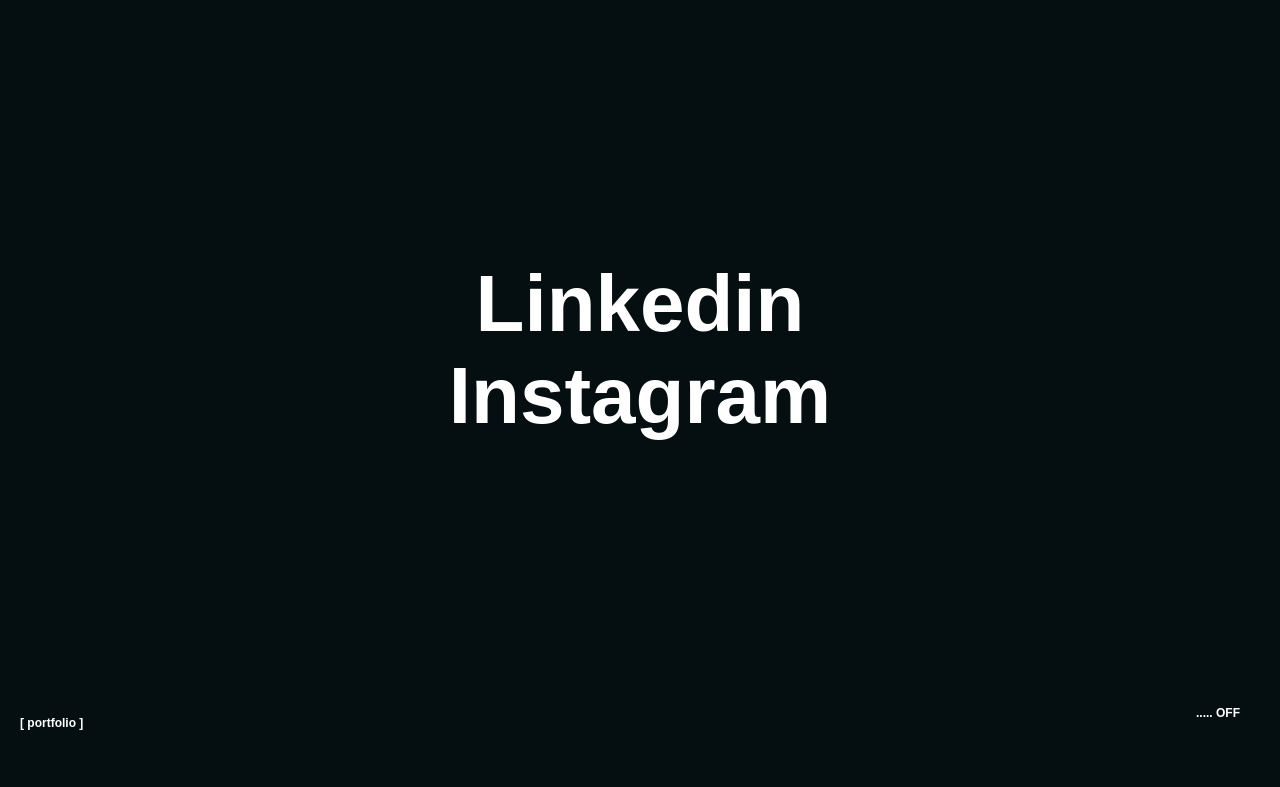
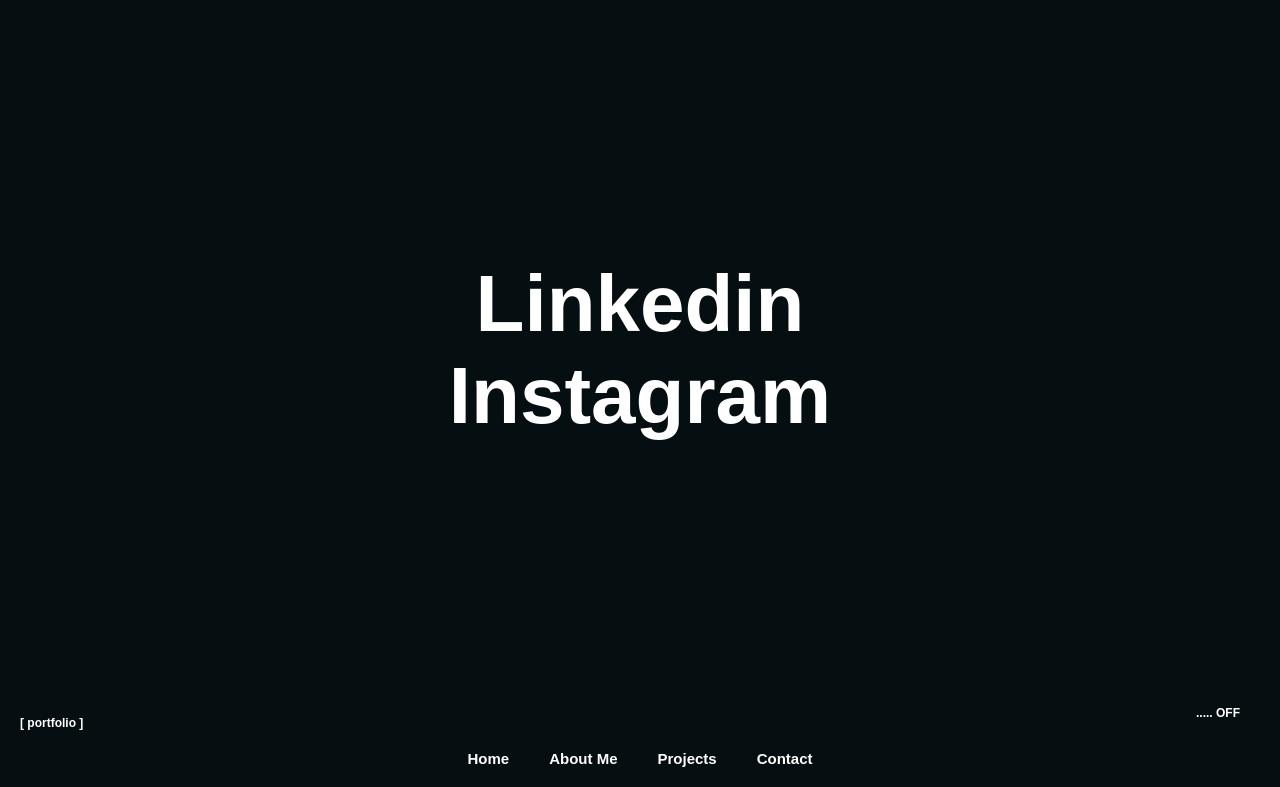
Before and after one commit to ChauveauAdrien/Portfolio, a plain HTML site: page follow.html in a window 1280 px wide. Shown: the part 50-837 px from the top of the page. Before the commit the page ends 800 px from the top, so only its background shows below. Drawn offline with Linux system fonts and the light colour scheme; a web font is replaced by a local one.

Commit message:
Update follow.html

```diff
--- a/follow.html
+++ b/follow.html
@@ -11,6 +11,22 @@
     <script async src="./assets/js/script.js"></script>
 </head>
 <body>
+<!--
+
+    <div class="overlay">
+        <div class="counter">0</div>
+        <div class="bar"></div>
+        <div class="bar"></div>
+        <div class="bar"></div>
+        <div class="bar"></div>
+        <div class="bar"></div>
+        <div class="bar"></div>
+        <div class="bar"></div>
+        <div class="bar"></div>
+        <div class="bar"></div>
+        <div class="bar"></div>
+    </div>
+     -->
     <header class="header-section">
         <a href="./index.html" class="logo"><img src="./assets/img/logo.svg" alt="logo du site"></a>
         <nav>
@@ -25,10 +41,9 @@
         <section class="links-menu-o">
             <ul>
                 <li><a href="./index.html">Home</a></li>
-                <li><a href="">About Me</a></li>
-                <li><a href="./details.html?id=1">Projects</a></li>
+                <li><a href="./index.html">About Me</a></li>
+                <li><a href="./projets.html">Projects</a></li>
                 <li><a href="./follow.html">Contact</a></li>
-
             </ul>
         </section>
     </div>
@@ -45,6 +60,14 @@
         <p class="foo-portfolio">[ portfolio ]</p>
         <p class="foo-music">..... OFF</p>
         <audio id="audioPlayer" src="./assets/son/Chopin - Prelude in E Minor op 28 no 4.mp3"></audio>
+        <nav>
+            <ul>
+                <li><a href="./index.html">Home</a></li>
+                <li><a href="./index.html">About Me</a></li>
+                <li><a href="./projets.html">Projects</a></li>
+                <li><a href="./follow.html">Contact</a></li>
+            </ul>
+        </nav>
 
     </footer>
 </body>
```
